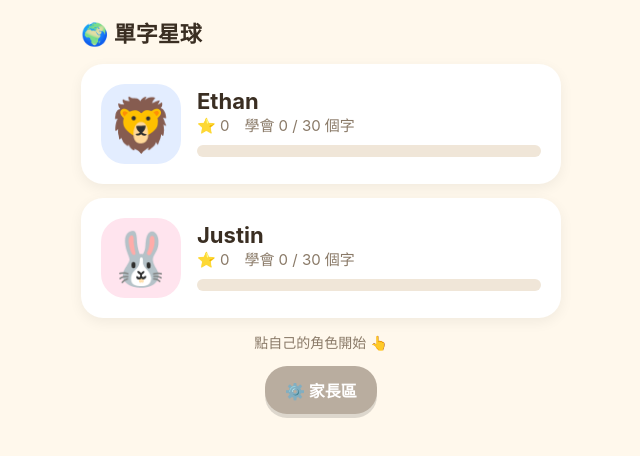
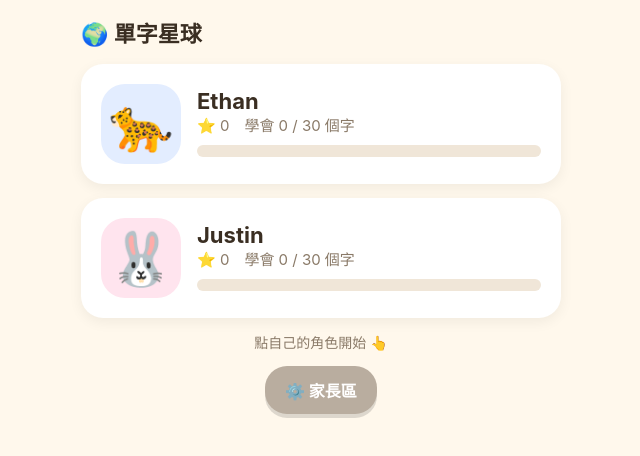
Before and after one commit to benfriendship/word-planet, a plain HTML site: page index.html in a window 1280 px wide. Shown: the whole page, without its empty margins (319-959 px from the left). Drawn offline with Linux system fonts and the light colour scheme.

Commit message:
單字星球：Ethan 的圖示改成獵豹
Co-Authored-By: Claude Opus 5.5 <noreply@anthropic.com>

```diff
--- a/index.html
+++ b/index.html
@@ -108,7 +108,7 @@ const WORDS_BIG = [
 ].map(([en,zh,emoji,ex]) => ({en, zh, emoji, ex}));
 
 const KIDS = {
-  big:   { label: "Ethan", old: "老大", born: 2016, face: "🦁", color: "blue",  base: WORDS_BIG },
+  big:   { label: "Ethan", old: "老大", born: 2016, face: "🐆", color: "blue",  base: WORDS_BIG },
   small: { label: "Justin", old: "老二", born: 2018, face: "🐰", color: "pink",  base: WORDS_SMALL }
 };
 
```
